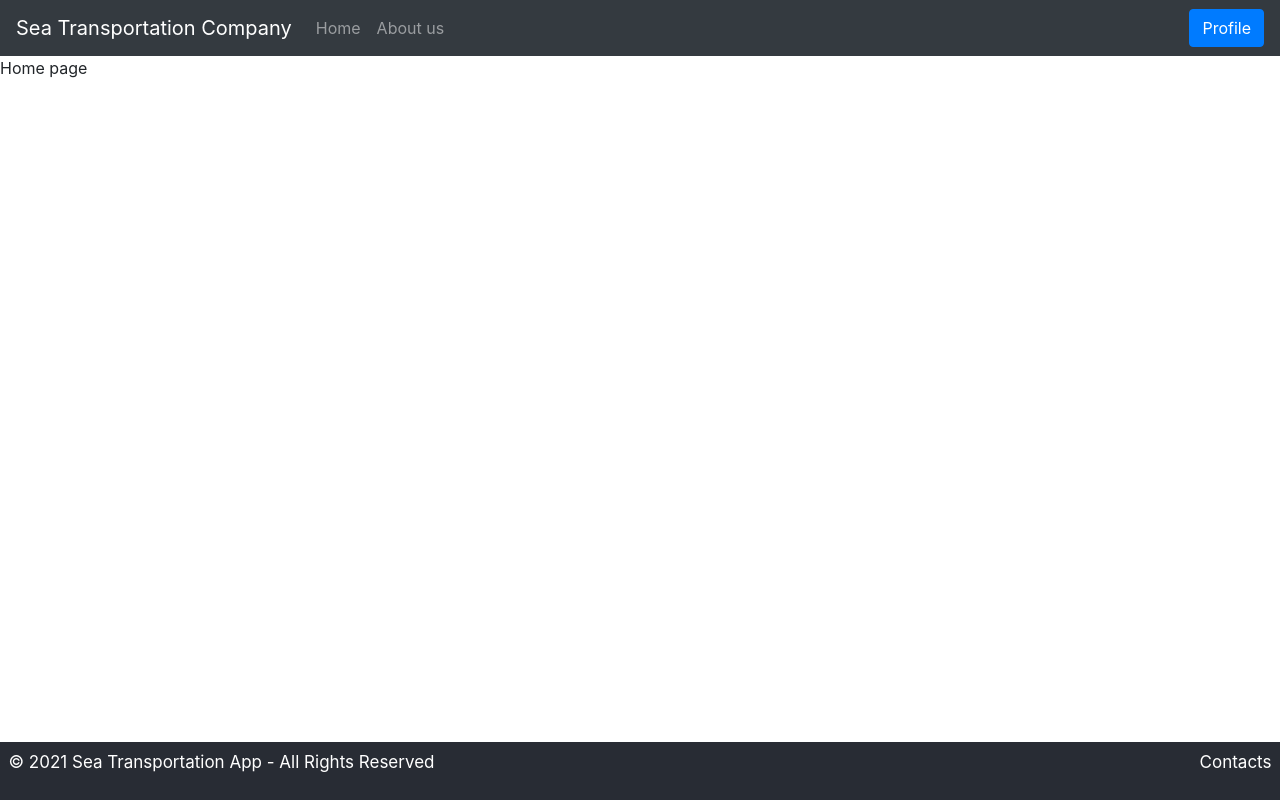
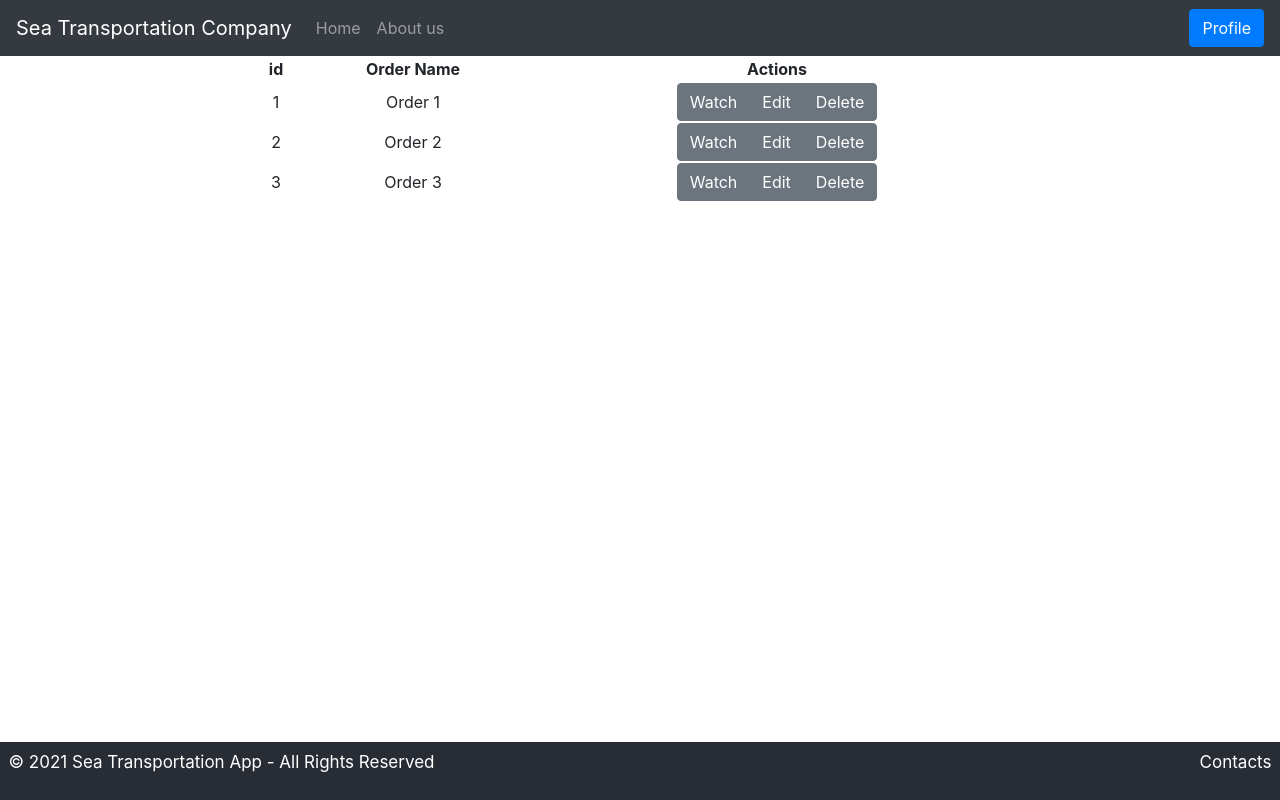
Before and after one commit to MyStoryWithoutYou/sea_transportation_app, a React (Create React App) app in the folder sea_transport_app/: page / in a window 1280 px wide. Built offline with nearby package versions, Linux system fonts and the light colour scheme.

Commit message:
table with buttons added

```diff
--- a/sea_transport_app/src/App.css
+++ b/sea_transport_app/src/App.css
@@ -56,3 +56,8 @@
   right:0;
   padding:inherit;
 }
+
+.orders{
+  text-align: center;
+  width:60%;
+}
--- a/sea_transport_app/src/App.js
+++ b/sea_transport_app/src/App.js
@@ -1,8 +1,10 @@
 import React from 'react';
 import './App.css';
 import 'bootstrap/dist/css/bootstrap.min.css';
+
 import NaviBar from './Components/Navibar';
 import Footer from './Components/Footer';
+
 
 function App() {
   return (
--- /dev/null
+++ b/sea_transport_app/src/Components/GroupOfButtons.js
@@ -0,0 +1,14 @@
+import React from 'react';
+import { ButtonGroup, Button} from 'react-bootstrap';
+
+const GroupOfButtons = () => {
+    return(
+        <ButtonGroup>
+            <Button variant="secondary">Watch</Button>
+            <Button variant="secondary">Edit</Button>
+            <Button variant="secondary">Delete</Button>
+        </ButtonGroup>
+    )
+}
+
+export default GroupOfButtons;
--- /dev/null
+++ b/sea_transport_app/src/Components/OrderTable.js
@@ -0,0 +1,42 @@
+import React from 'react';
+
+import GroupOfButtons from '../Components/GroupOfButtons';
+
+const OrderTable = () => {
+  return(
+    <table align="center" className="orders">
+      <thead>
+        <tr>
+          <th>id</th>
+          <th>Order Name</th>
+          <th>Actions</th>
+        </tr>
+      </thead>
+      <tbody>
+        <tr>
+          <td>1</td>
+          <td>Order 1</td>
+          <td>
+            <GroupOfButtons />
+          </td>
+        </tr>
+        <tr>
+          <td>2</td>
+          <td>Order 2</td>
+          <td>
+            <GroupOfButtons />
+          </td>
+        </tr>
+        <tr>
+          <td>3</td>
+          <td>Order 3</td>
+          <td>
+            <GroupOfButtons />
+          </td>
+        </tr>
+      </tbody>
+    </table>
+  )
+}
+
+export default OrderTable;
--- a/sea_transport_app/src/Pages/Home.js
+++ b/sea_transport_app/src/Pages/Home.js
@@ -1,9 +1,11 @@
 import React from "react";
+
+import OrderTable from '../Components/OrderTable';
 
 const Home = () => {
     return(
-        <div>
-            Home page
+        <div align="center">
+            <OrderTable/>
         </div>
     )
 }
```
